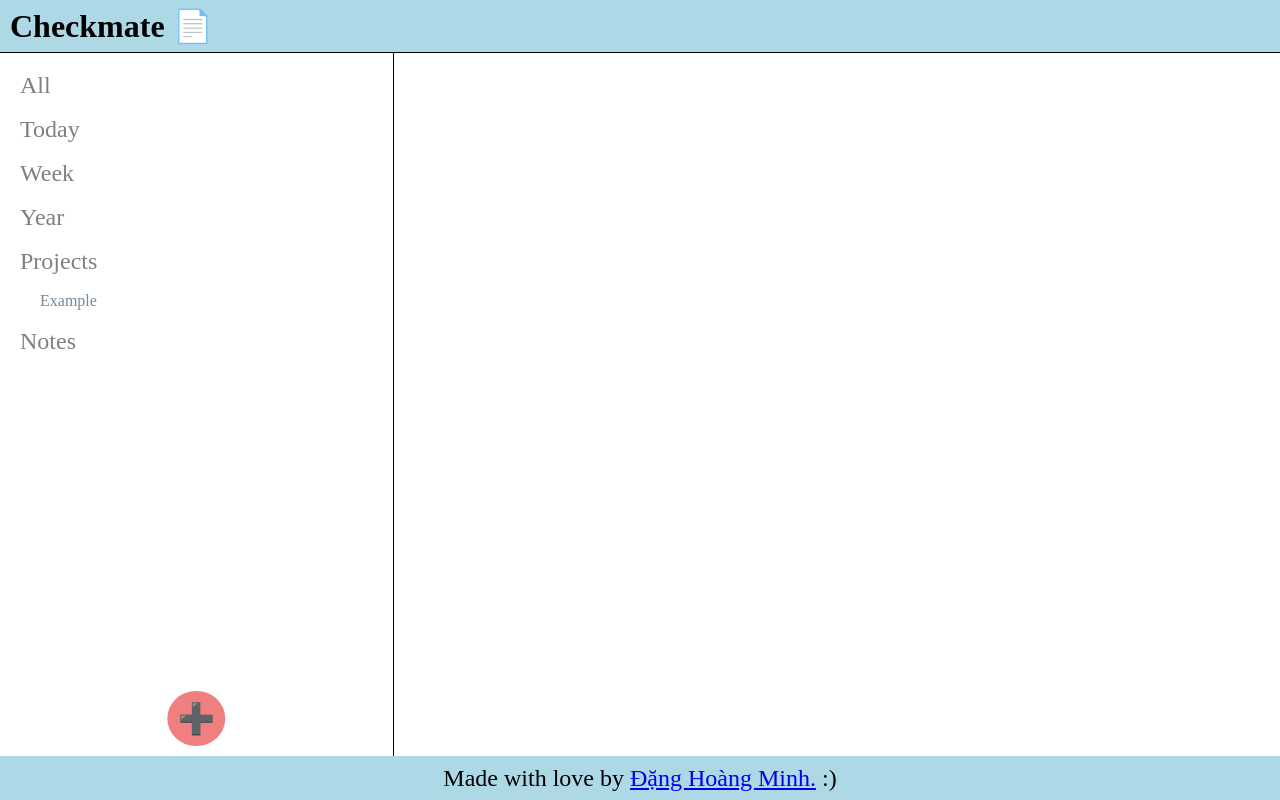
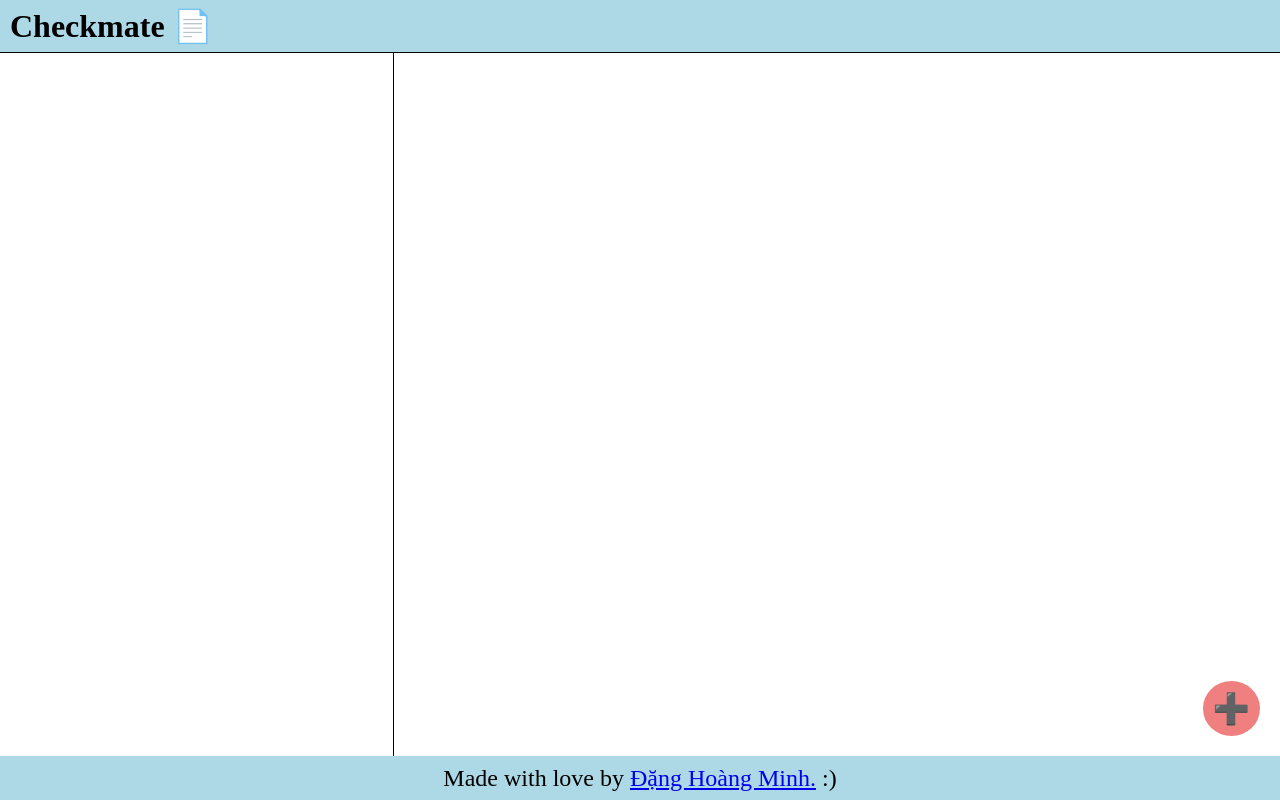
Before and after one commit to minhhoccode111/todo-list-top, a website built with webpack: page dist/index.html in a window 1280 px wide. Built offline with Linux system fonts and the light colour scheme.

Commit message:
Re-create UI

```diff
--- a/src/css/aside.css
+++ b/src/css/aside.css
@@ -6,52 +6,3 @@
   position: relative;
   padding-bottom: 7.6rem;
 }
-#aside__nav {
-}
-.nav__item {
-  font-size: 2.4rem;
-  color: grey;
-}
-.nav__item__link {
-  padding: 1rem;
-  color: inherit;
-  text-decoration: none;
-}
-#aside__nav__list {
-  list-style-type: circle;
-  margin-left: 0rem;
-}
-#nav__projects__list {
-  list-style-type: square;
-  margin-left: 2rem;
-}
-.nav__projects__item {
-  font-size: 1.6rem;
-  color: lightslategray;
-}
-.projects__item__link {
-  padding: 1rem;
-  text-decoration: none;
-  color: inherit;
-}
-#aside a {
-  display: block;
-  transition: all 0.1s;
-}
-#aside a:hover {
-  text-decoration: underline;
-  background-color: lightslategray;
-  color: white;
-}
-#aside__plus {
-  background-color: lightcoral;
-  border: 0px solid #000;
-  border-radius: 50%;
-  color: red;
-  padding: 1rem;
-  font-size: 3rem;
-  position: absolute;
-  bottom: 1rem;
-  left: 50%;
-  transform: translateX(-50%);
-}
--- a/src/css/styles.css
+++ b/src/css/styles.css
@@ -43,3 +43,14 @@ h3 {
   height: 100vh;
   overflow: hidden;
 }
+#button__plus {
+  background-color: lightcoral;
+  border: 0px solid #000;
+  border-radius: 50%;
+  color: red;
+  padding: 1rem;
+  font-size: 3rem;
+  position: absolute;
+  bottom: 6.4rem;
+  right: 2rem;
+}
```
Also changed, not shown: dist/bundle.js, dist/index.html.
